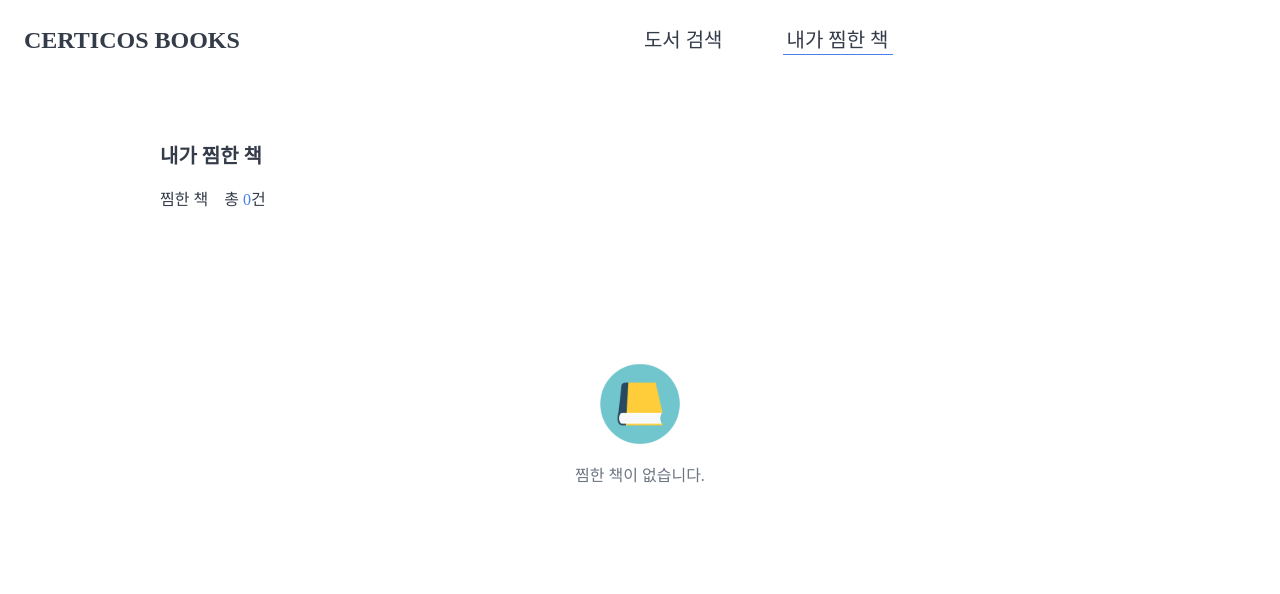
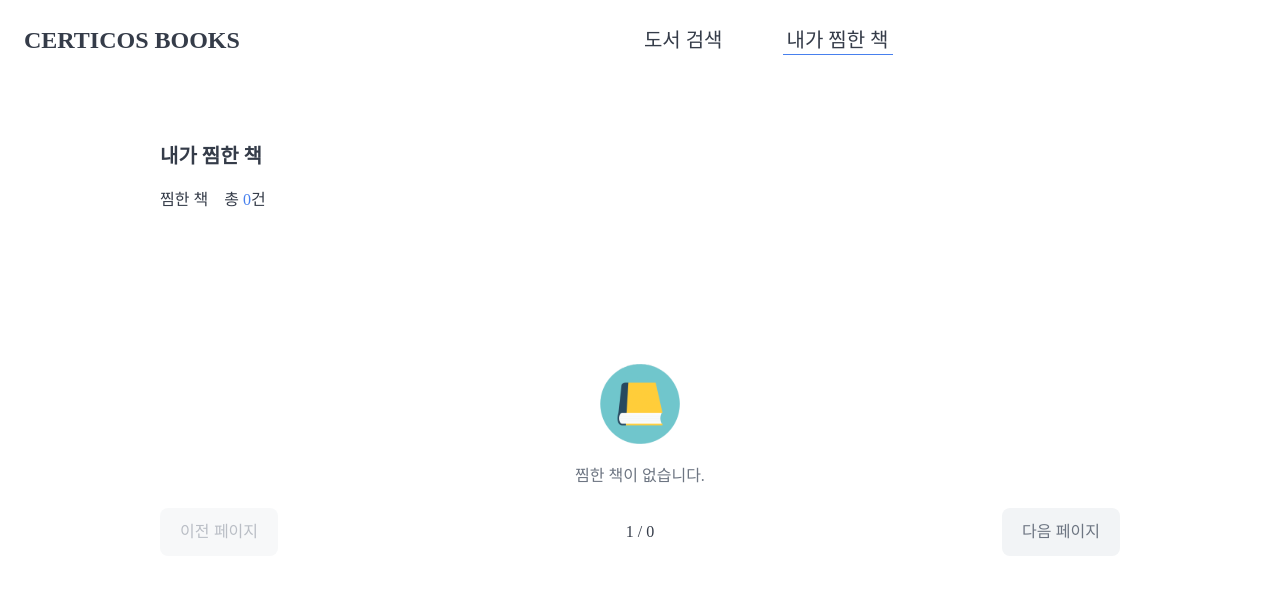
Before and after one commit to jihyunan-dev/CDRI-assignments, a React (Vite) app: page /likes in a window 1280 px wide. Shown: the top 594 px of the page. Built offline with nearby package versions, Linux system fonts and the light colour scheme.

Commit message:
feat: LikesPage 페이지네이션 적용

```diff
--- a/src/components/PageController.tsx
+++ b/src/components/PageController.tsx
@@ -12,13 +12,13 @@ type PageControllerProps = {
 export function PageController({ currentPage, lastPage, onClickPrevButton, onClickNextButton }: PageControllerProps) {
   return (
     <Stack justify="between" align="center" width="100%">
-      <Button key={'prev-button'} color="secondary" disabled={currentPage === 1} onClick={onClickPrevButton}>
+      <Button key="prev-button" color="secondary" disabled={currentPage === 1} onClick={onClickPrevButton}>
         이전 페이지
       </Button>
       <Typography.Caption>
         {currentPage} / {lastPage}
       </Typography.Caption>
-      <Button key={'next-button'} color="secondary" disabled={currentPage === lastPage} onClick={onClickNextButton}>
+      <Button key="next-button" color="secondary" disabled={currentPage === lastPage} onClick={onClickNextButton}>
         다음 페이지
       </Button>
     </Stack>
--- a/src/pages/LikesPage.tsx
+++ b/src/pages/LikesPage.tsx
@@ -1,14 +1,33 @@
+import { useState } from 'react';
 import { BookListCount } from '@/components/BookListCount';
 import { EmptyState } from '@/components/EmptyState';
 import { Page } from '@/components/Page';
+import { PageController } from '@/components/PageController';
 import { Stack } from '@/components/Stack';
 import { Typography } from '@/components/Typography';
 import { BookListItem } from '@/components/bookListItem';
+import { PAGE_SIZE } from '@/constants/page';
 import { useLikeStore } from '@/store/useLikeStore';
 
 export function LikesPage() {
+  const [currentPage, setCurrentPage] = useState(1);
   const { likes } = useLikeStore();
   const totalLikes = likes.length;
+
+  const lastPage = Math.ceil(totalLikes / PAGE_SIZE);
+  const books = likes.slice((currentPage - 1) * 10, currentPage * 10);
+
+  const moveToPrevPage = () => {
+    if (currentPage > 1) {
+      setCurrentPage(currentPage - 1);
+    }
+  };
+
+  const moveToNextPage = () => {
+    if (currentPage < lastPage) {
+      setCurrentPage(currentPage + 1);
+    }
+  };
 
   return (
     <Page>
@@ -22,12 +41,18 @@ export function LikesPage() {
             </Stack>
           ) : (
             <Stack dir="column">
-              {likes.map((book) => (
+              {books.map((book) => (
                 <BookListItem key={`like-${book.isbn}`} book={book} />
               ))}
             </Stack>
           )}
         </Stack>
+        <PageController
+          currentPage={currentPage}
+          lastPage={lastPage}
+          onClickPrevButton={moveToPrevPage}
+          onClickNextButton={moveToNextPage}
+        />
       </Stack>
     </Page>
   );
```
